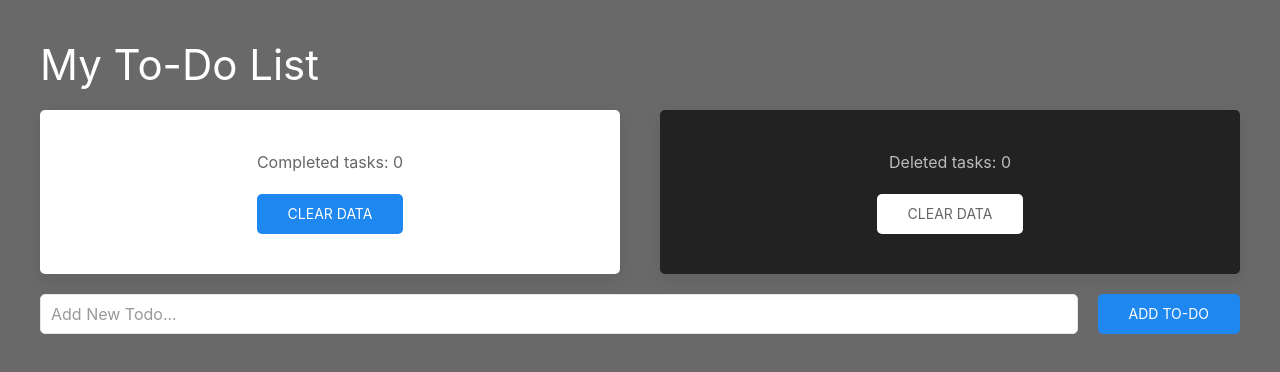
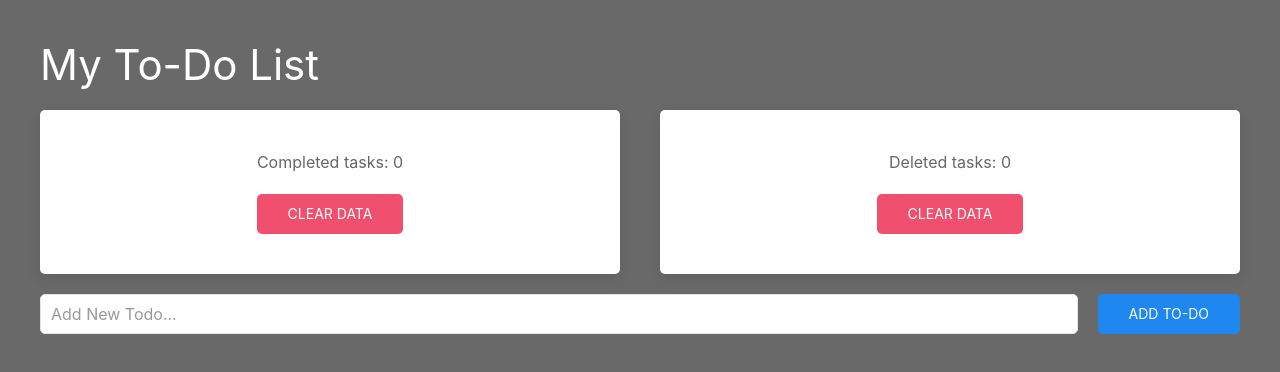
Before and after one commit to eugenepokalyuk/todo-list, a React (Create React App) app: page / in a window 1280 px wide. Shown: the top 372 px of the page. Built offline with nearby package versions, Linux system fonts and the light colour scheme.

Commit message:
Update App.js

```diff
--- a/src/App.js
+++ b/src/App.js
@@ -71,13 +71,13 @@ function App() {
         <div>
           <div className="uk-card uk-card-default uk-card-body uk-border-rounded">
             <p>Completed tasks: {clicks} </p>
-            <button className='uk-button uk-button-primary uk-border-rounded' onClick={() => { removeCounter(); }}>Clear data</button>
+            <button className='uk-button uk-button-danger uk-border-rounded' onClick={() => { removeCounter(); }}>Clear data</button>
           </div>
         </div>
         <div>
-          <div className="uk-card uk-card-secondary uk-card-body uk-border-rounded">
+          <div className="uk-card uk-card-default uk-card-body uk-border-rounded">
             <p>Deleted tasks: {clicksRemove} </p>
-            <button className='uk-button uk-button-primary uk-border-rounded' onClick={() => { removeCounterRemove(); }}>Clear data</button>
+            <button className='uk-button uk-button-danger uk-border-rounded' onClick={() => { removeCounterRemove(); }}>Clear data</button>
           </div>
         </div>
       </div>
```
